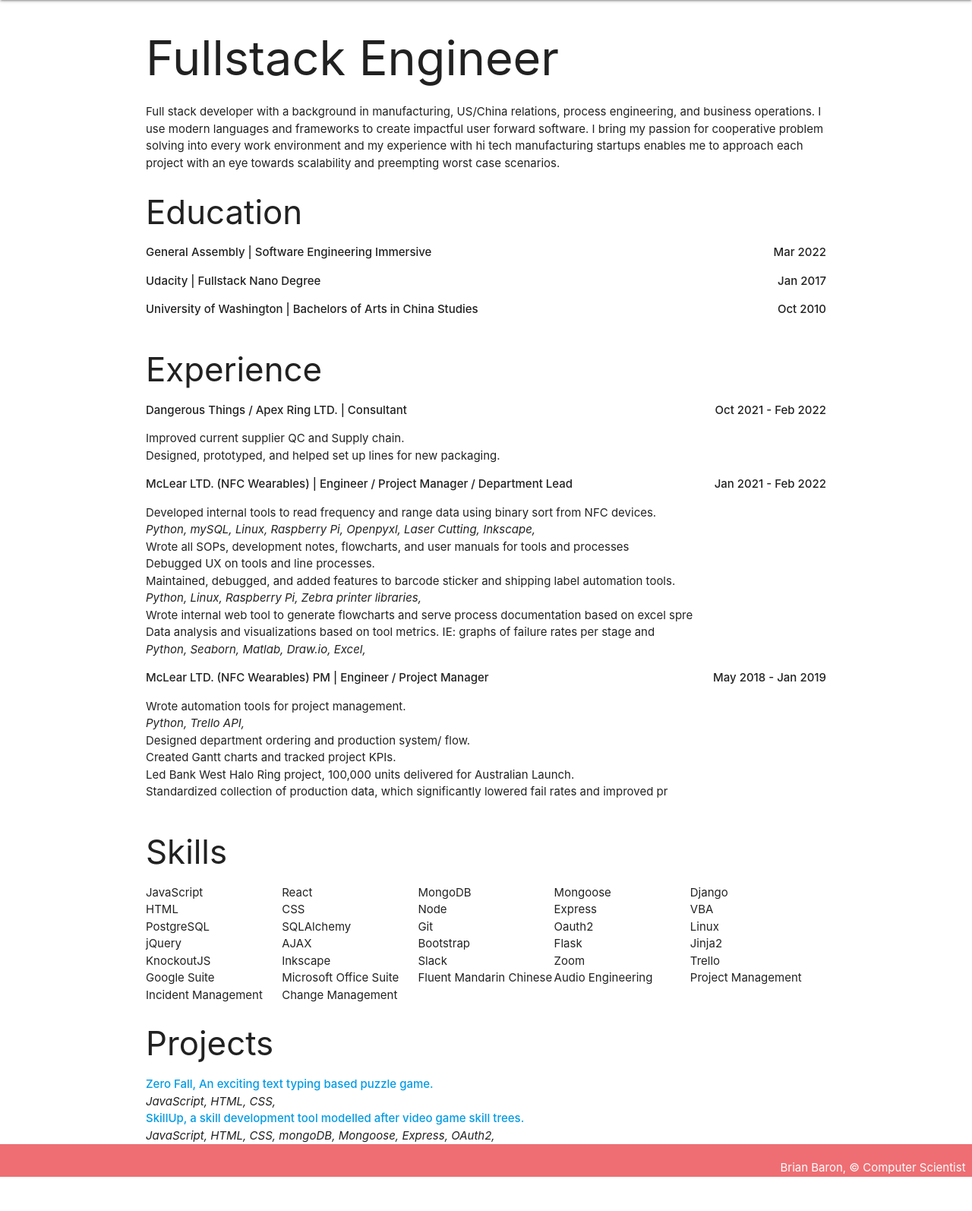
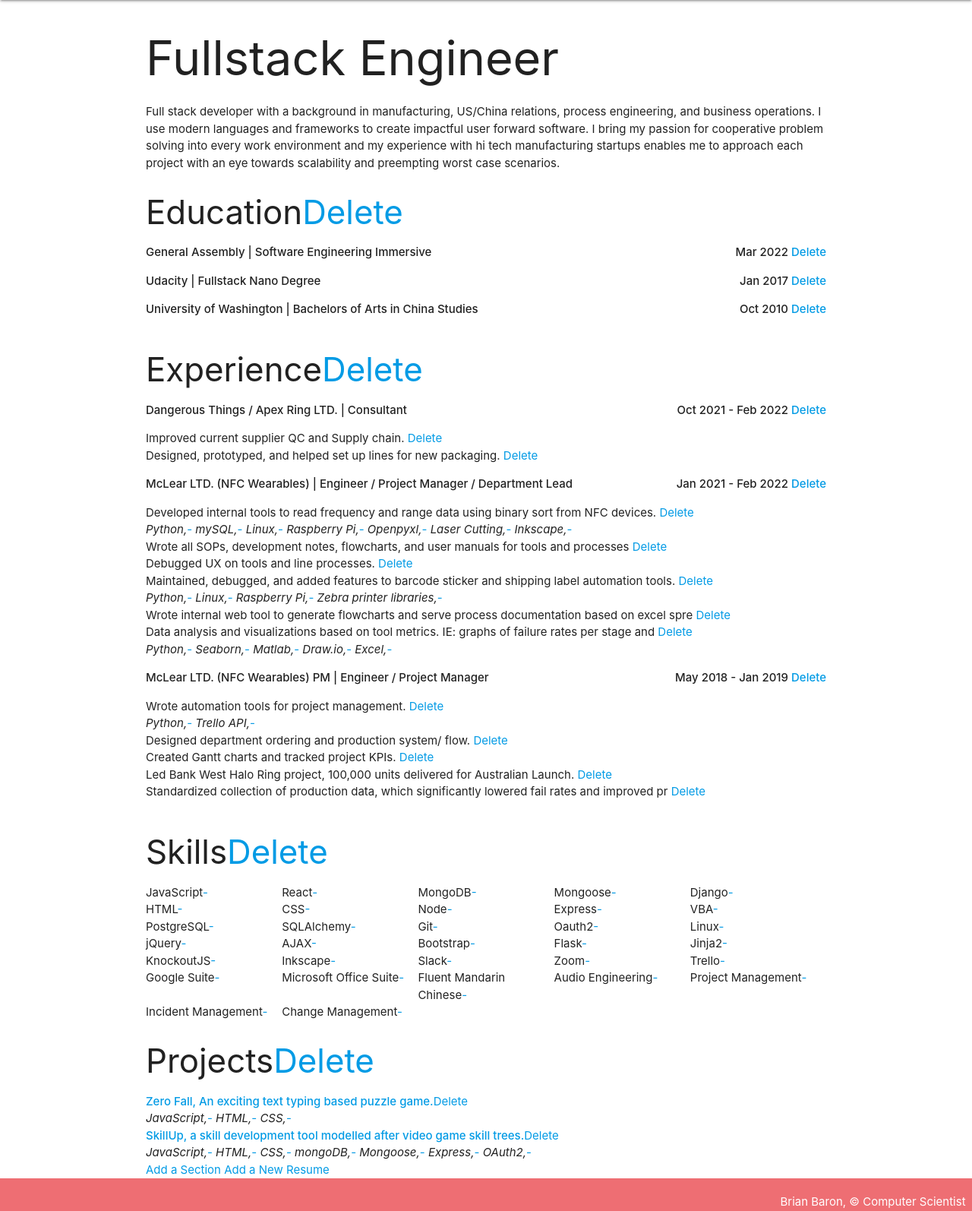
Before and after one commit to briabar/portfoliosite, a Django app: page / in a window 1280 px wide. Shown: the part 64-1658 px from the top of the page at 76% size. Before the commit the page ends 1613 px from the top, so only its background shows below. Run offline with Django 4.2, Linux system fonts and the light colour scheme; data comes from the database, SQL or seed files in the repository; both versions use the stored data as it was after the commit.

Commit message:
add create resume functionality

```diff
--- a/resume/models.py
+++ b/resume/models.py
@@ -9,6 +9,8 @@ class Resume(models.Model):
 
     def __str__(self):
         return self.name
+    def get_absolute_url(self):
+       return reverse('home_resume', kwargs={'resume_id': self.id})
 
 class Link(models.Model):
     name = models.CharField(max_length=100)
@@ -17,6 +19,8 @@ class Link(models.Model):
 
     def __str__(self):
         return self.name
+    def get_absolute_url(self):
+       return reverse('detail', kwargs={'link_id': self.id})
 
 class Section(models.Model):
     name = models.CharField(max_length=100)
@@ -25,11 +29,17 @@ class Section(models.Model):
     def __str__(self):
         return self.name
 
+    def get_absolute_url(self):
+       return reverse('detail', kwargs={'section_id': self.id})
+
 class Skill(models.Model):
     skill_name = models.CharField(max_length=100)
     section = models.ForeignKey(Section, on_delete=models.CASCADE)
     def __str__(self):
         return self.skill_name
+
+    def get_absolute_url(self):
+       return reverse('detail', kwargs={'skill_id': self.id})
 
 class Education_Experience(models.Model):
     experience_name = models.CharField(max_length=100)
@@ -41,6 +51,9 @@ class Education_Experience(models.Model):
     def __str__(self):
         return self.experience_name
 
+    def get_absolute_url(self):
+       return reverse('detail', kwargs={'experience_id': self.id})
+
 class Detail(models.Model):
     description = models.CharField(max_length=300)
     experience = models.ForeignKey(Education_Experience, on_delete=models.CASCADE)
@@ -48,6 +61,9 @@ class Detail(models.Model):
 
     def __str__(self):
         return self.description
+
+    def get_absolute_url(self):
+       return reverse('detail', kwargs={'detail_id': self.id})
 
 class Project(models.Model):
     name = models.CharField(max_length=100)
@@ -57,14 +73,26 @@ class Project(models.Model):
     def __str__(self):
         return self.name
 
+
+    def get_absolute_url(self):
+       return reverse('detail', kwargs={'project_id': self.id})
+
 class Technology(models.Model):
     name = models.CharField(max_length=100)
     project = models.ManyToManyField(Project)
     def __str__(self):
         return self.name
 
+
+    def get_absolute_url(self):
+       return reverse('detail', kwargs={'technology_id': self.id})
+
 class SkillUsed(models.Model):
     name = models.CharField(max_length=100)
     detail = models.ManyToManyField(Detail)
     def __str__(self):
         return self.name
+
+
+    def get_absolute_url(self):
+       return reverse('detail', kwargs={'skill_used_id': self.id})
--- a/resume/templates/resume.html
+++ b/resume/templates/resume.html
@@ -5,14 +5,14 @@
 <p>{{ resume.summary }}</p>
 
 {% for section in resume.section_set.all %}
-<h3>{{ section.name }}</h3>
+<h3>{{ section.name }}<a href="{% url 'section_delete' section.id %}">Delete</a></h3>
     {% for experience in section.education_experience_set.all|dictsortreversed:"end_date" %}
-        <strong>{{ experience.experience_name }} | {{ experience.details }}</strong> <strong class="right"> {{ experience.start_date|date:"M Y - " }}{{ experience.end_date|date:"M Y" }} </strong>
+        <strong>{{ experience.experience_name }} | {{ experience.details }}</strong> <strong class="right"> {{ experience.start_date|date:"M Y - " }}{{ experience.end_date|date:"M Y" }} <a href="{% url 'experience_delete' experience.id %}">Delete</a></strong>
         <ul class="detail-box">
         {% for detail in experience.detail_set.all %}
-            <li>{{ detail.description }}</li>
+            <li>{{ detail.description }}<a href="{% url 'detail_delete' detail.id %}"> Delete</a></li>
             {% for skill in detail.skillused_set.all %}
-                <em>{{ skill.name }},</em>
+                <em>{{ skill.name }},</em><a href="{% url 'skill_used_delete' skill.id %}">-</a>
             {% endfor %}
         {% endfor %}
        </ul>
@@ -20,19 +20,22 @@
 
     <div class="skill-container">
     {% for skill in section.skill_set.all %}
-       <div class="skill-box">{{ skill.skill_name }}</div>
+       <div class="skill-box">{{ skill.skill_name }}<a href="{% url 'skill_delete' skill.id %}">-</a></div>
     {% endfor %}
     </div>
 
     {% for project in section.project_set.all %}
-        <strong><a href="{{ project.href }}">{{ project.name }}, {{ project.description }}</a></strong><br>
+        <strong><a href="{{ project.href }}">{{ project.name }}, {{ project.description }}</a></strong><a href="{% url 'project_delete' project.id %}">Delete</a><br>
         {% for tech in project.technology_set.all %}
-            <em>{{ tech.name }},</em>
+            <em>{{ tech.name }},</em><a href="{% url 'technology_delete' tech.id %}">-</a>
         {% endfor %}
         <br>
     {% endfor %}
 
 {% endfor %}
 
+<a href="{% url 'add_section' resume.id %}">Add a Section</a>
+
+<a href="{% url 'resume_create' %}">Add a New Resume</a>
 
 {% endblock %}
--- a/resume/urls.py
+++ b/resume/urls.py
@@ -1,7 +1,19 @@
 from django.urls import path
 from . import views
 
+
 urlpatterns = [
   path('', views.home, name='home'),
+  path('<int:resume_id>', views.home_resume, name='home_resume'),
   path('projects/', views.projects, name='projects'),
+  path('resume/<int:resume_id>/', views.resume_detail, name='detail'),
+  path('section/<int:pk>/delete/', views.SectionDelete.as_view(), name='section_delete'),
+  path('detail/<int:pk>/delete/', views.DetailDelete.as_view(), name='detail_delete'),
+  path('skill_used/<int:pk>/delete/', views.SkillUsedDelete.as_view(), name='skill_used_delete'),
+  path('skill/<int:pk>/delete/', views.SkillDelete.as_view(), name='skill_delete'),
+  path('project/<int:pk>/delete/', views.ProjectDelete.as_view(), name='project_delete'),
+  path('technology/<int:pk>/delete/', views.TechnologyDelete.as_view(), name='technology_delete'),
+  path('experience/<int:pk>/delete/', views.ExperienceDelete.as_view(), name='experience_delete'),
+  path('resume/<int:resume_id>/add_section/', views.add_section, name='add_section'),
+  path('resume/create', views.ResumeCreate.as_view(), name='resume_create')
 ]
--- a/resume/views.py
+++ b/resume/views.py
@@ -1,11 +1,73 @@
-from django.shortcuts import render, HttpResponse
+from django.shortcuts import render, HttpResponse, redirect
 from .models import Resume, Link, Section, Skill, Education_Experience, Detail, Technology, SkillUsed, Project
-# Create your views here.
-# Define the home view
+from django.views.generic.edit import CreateView, UpdateView, DeleteView
+from .forms import SectionForm
+
+class SectionDelete(DeleteView):
+    model = Section
+    success_url = ''
+
+class DetailDelete(DeleteView):
+    model = Detail
+    success_url = ''
+
+class SkillUsedDelete(DeleteView):
+    model = SkillUsed
+    success_url = ''
+
+class SkillDelete(DeleteView):
+    model = Skill
+    success_url = '/'
+
+    def get(self, request, *args, **kwargs):
+        return self.post(request, *args, **kwargs)
+
+class TechnologyDelete(DeleteView):
+    model = Technology
+    success_url = ''
+
+class ProjectDelete(DeleteView):
+    model = Project
+    success_url = ''
+
+class ExperienceDelete(DeleteView):
+    model = Education_Experience
+    success_url = ''
+
+class ResumeCreate(CreateView):
+    model = Resume
+    fields = '__all__'
+    success_url = ''
+
+#   path('experience/<int:pk>/delete/', views.ExperienceDelete.as_view(), name='experience_delete'),
 
 def home(request):
     resume = Resume.objects.get(name='Brian Baron')
     return render(request, 'resume.html', {'resume': resume})
 
+def home_resume(request, resume_id):
+    resume = Resume.objects.get(id=resume_id)
+    return render(request, 'resume.html', {'resume': resume})
+
 def projects(request):
   return render(request, 'projects.html')
+
+def resume_detail(request, resume_id):
+    resume = Resume.objects.get(id=resume_id)
+    print(resume)
+    section_form = SectionForm()
+    return render(request, 'resume/detail.html', {
+        'resume': resume, 'section_form': section_form
+    })
+
+def add_section(request, resume_id):
+  form = SectionForm(request.POST)
+  # validate the form
+  if form.is_valid():
+    # don't save the form to the db until it
+    # has the cat_id assigned
+    new_section = form.save(commit=False)
+    new_section.resume_id = resume_id
+    new_section.save()
+
+  return redirect('detail', resume_id=resume_id)
```
Also changed, not shown: resume/forms.py (added, +7 -0 lines), resume/templates/resume/detail.html (added, +9 -0 lines), resume/templates/resume/detail_confirm_delete.html (added, +13 -0 lines), resume/templates/resume/experience_confirm_delete.html (added, +13 -0 lines), resume/templates/resume/project_confirm_delete.html (added, +13 -0 lines), resume/templates/resume/resume_form.html (added, +19 -0 lines), resume/templates/resume/section_confirm_delete.html (added, +13 -0 lines), resume/templates/resume/section_form.html (added, +19 -0 lines), resume/templates/resume/skill_confirm_delete.html (added, +13 -0 lines), resume/templates/resume/skill_used_confirm_delete.html (added, +13 -0 lines), resume/templates/resume/technology_confirm_delete.html (added, +13 -0 lines), db.sqlite3, portfolio/settings.py (line endings or trailing spaces), resume/migrations/0011_alter_project_section_remove_section_resume_and_more.py (added), 1 more files, 1 other file.
